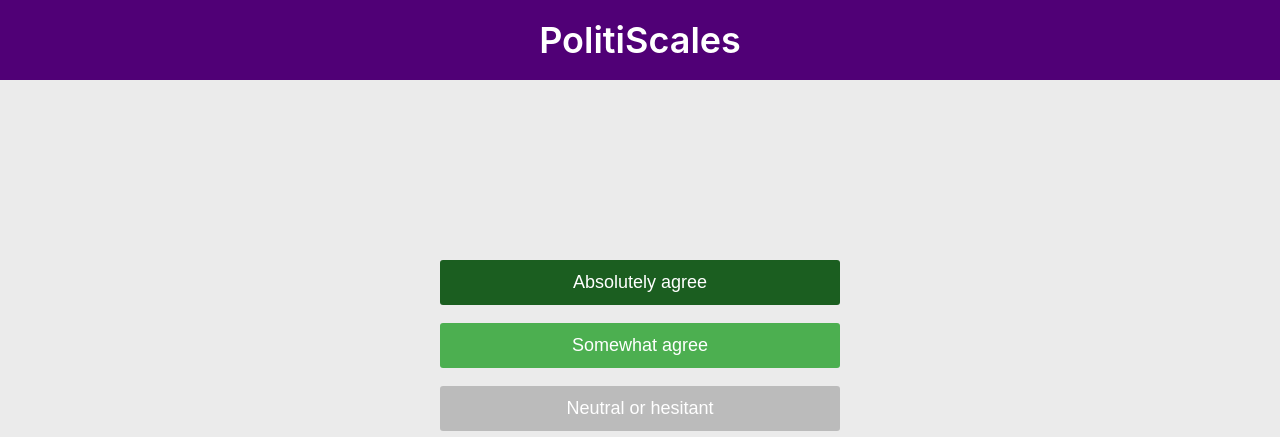
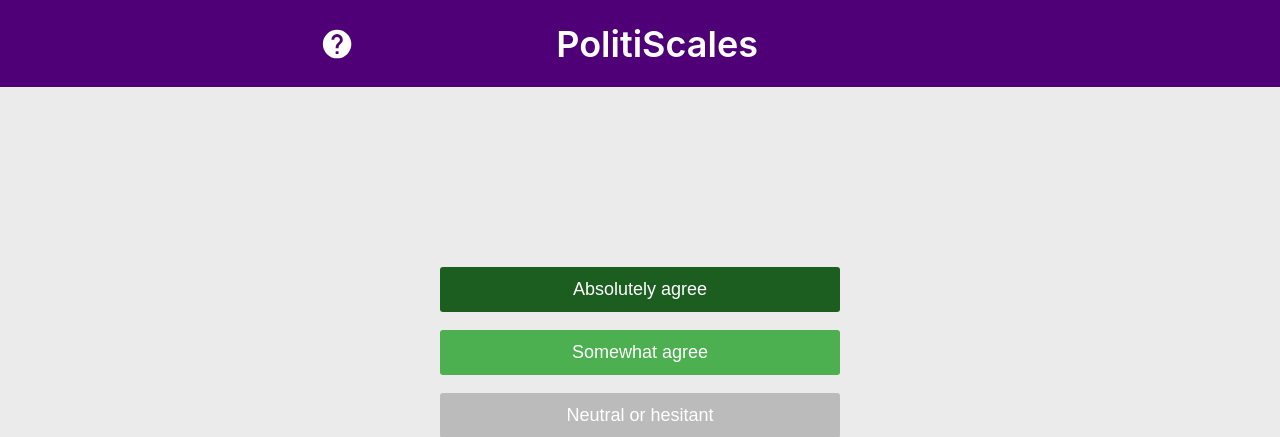
Before and after one commit to Conobi/politiscales, a PHP site: page /quiz.php in a window 1280 px wide. Shown: the top 437 px of the page. Run offline with PHP 8.4, Linux system fonts and the light colour scheme; some libraries are stand-ins or nearby versions.

Commit message:
Add help button on header

```diff
--- a/langs/static_en.json
+++ b/langs/static_en.json
@@ -83,5 +83,6 @@
   "home_title": "{{SITENAME}} - The political test",
   "about_title": "{{SITENAME}} - About",
   "quiz_title": "{{SITENAME}} - Questions",
-  "results_title": "{{SITENAME}} - Your results"
+  "results_title": "{{SITENAME}} - Your results",
+  "about": "About"
 }
--- a/langs/static_fr.json
+++ b/langs/static_fr.json
@@ -83,5 +83,6 @@
   "home_title": "{{SITENAME}} - Le test politique en ligne",
   "about_title": "{{SITENAME}} - À propos",
   "quiz_title": "{{SITENAME}} - Questions",
-  "results_title": "{{SITENAME}} - Vos résultats"
+  "results_title": "{{SITENAME}} - Vos résultats",
+  "about": "À propos"
 }
--- a/partials/header.php
+++ b/partials/header.php
@@ -1,5 +1,10 @@
 <header>
   <div id="header">
+    <a class="about" title="<?= $i18n->get("about") ?>" href="./about" <?php if($page_type == "quiz"){echo(' target="_blank" ');} ?>>
+      <svg style="width:1.9em;height:1.9em" viewBox="0 0 24 24">
+        <path fill="currentColor" d="M15.07,11.25L14.17,12.17C13.45,12.89 13,13.5 13,15H11V14.5C11,13.39 11.45,12.39 12.17,11.67L13.41,10.41C13.78,10.05 14,9.55 14,9C14,7.89 13.1,7 12,7A2,2 0 0,0 10,9H8A4,4 0 0,1 12,5A4,4 0 0,1 16,9C16,9.88 15.64,10.67 15.07,11.25M13,19H11V17H13M12,2A10,10 0 0,0 2,12A10,10 0 0,0 12,22A10,10 0 0,0 22,12C22,6.47 17.5,2 12,2Z"></path>
+      </svg>
+    </a>
     <h1><a href="./"><?= $i18n->get("sitename") ?></a></h1>
     <?php if($page_type != "quiz"): ?>
       <select class="language">
--- a/style.css
+++ b/style.css
@@ -22,15 +22,21 @@
 }
 
 #header {
-  padding: 1em;
+  padding: 1.2em;
   max-width: 640px;
   margin: 0 auto;
   display: flex;
+  align-items: center;
 }
 
 #header h1 {
   font-weight: 600;
   margin: 0 auto;
+}
+
+#header .about {
+  display: block;
+  line-height: 0;
 }
 
 #header a {
--- a/translate.js
+++ b/translate.js
@@ -20,6 +20,7 @@
   $("meta[name='description']").attr("content", $.i18n("description"));
   $("meta[property='og\\:description']").attr("content", $.i18n("description"));
   $("meta[property='og\\:locale']").attr("content", language);
+  $(".about").attr("title", $.i18n("about"));
   $('body').i18n();
 
   if (typeof pageType !== 'undefined' && pageType == "home") {
```
